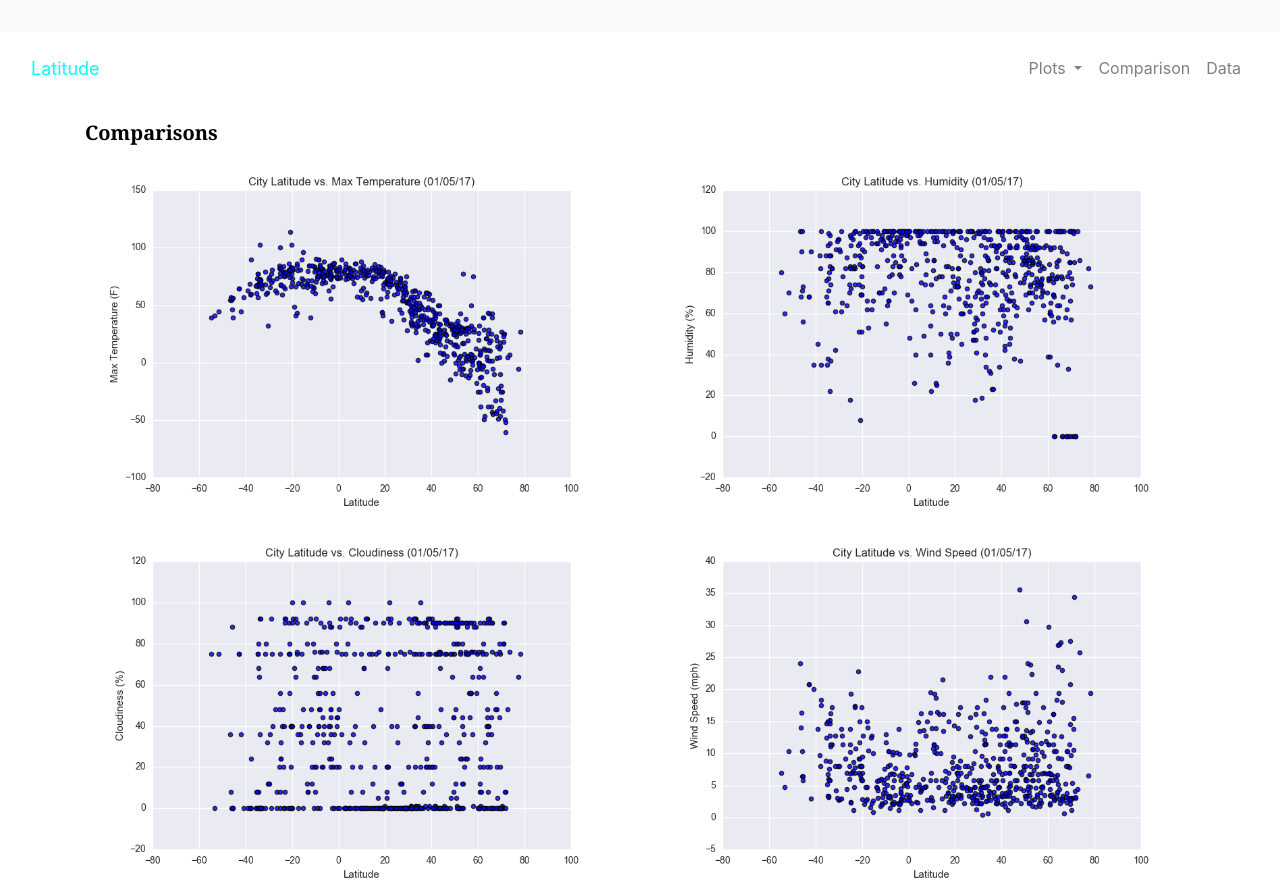
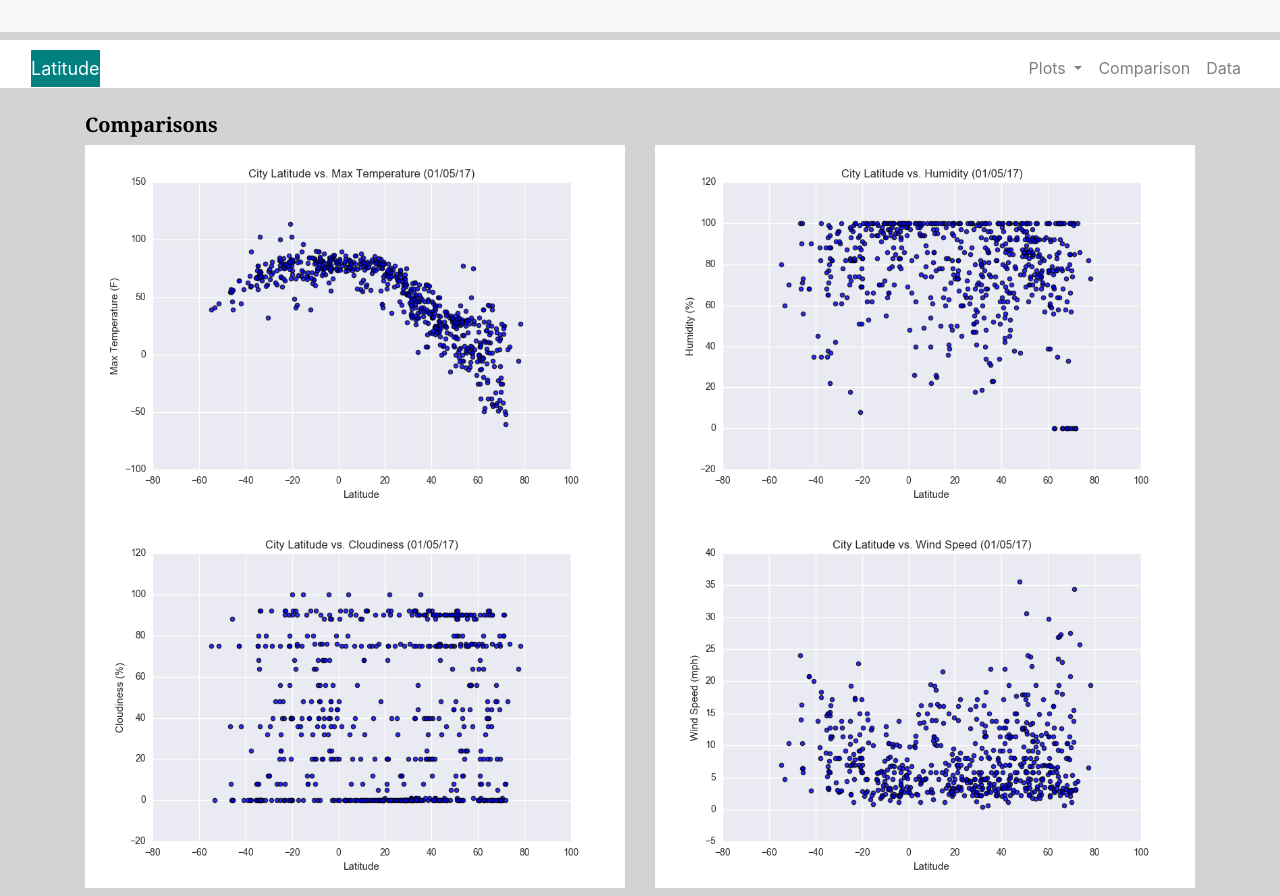
Before and after one commit to xiaoran-w-li/Web-Design-Challenge, a plain HTML site: page comparison.html in a window 1280 px wide. Drawn offline with nearby package versions, Linux system fonts and the light colour scheme.

Commit message:
Update comparison.html

```diff
--- a/comparison.html
+++ b/comparison.html
@@ -8,11 +8,11 @@
     <link rel="stylesheet" type="text/css" href="style.css">
     <link rel="stylesheet" href="https://stackpath.bootstrapcdn.com/bootstrap/4.3.1/css/bootstrap.min.css" integrity="sha384-ggOyR0iXCbMQv3Xipma34MD+dH/1fQ784/j6cY/iJTQUOhcWr7x9JvoRxT2MZw1T" crossorigin="anonymous">
 </head>
-<body>
+<body style = "background-color: lightgray;">
     <div class="p-3 mb-2 bg-light text-dark"><div class="bg-warning"></div></div>
-    <nav class="navbar navbar-expand-lg navbar-light">
+    <nav class="navbar navbar-expand-lg navbar-light" style = "background-color: white; padding-bottom: 0px;">
         <div class="container-fluid">
-          <a class="navbar-brand your_class" href="index.html" style="color: aqua; font-size: large;">Latitude</a>
+          <a class="navbar-brand your_class" href="index.html" style="background-color: teal; color: white; font-size: large;">Latitude</a>
           <button class="navbar-toggler" type="button" data-bs-toggle="collapse" data-bs-target="#navbarSupportedContent" aria-controls="navbarSupportedContent" aria-expanded="false" aria-label="Toggle navigation">
             <span class="navbar-toggler-icon"></span>
           </button>
```
